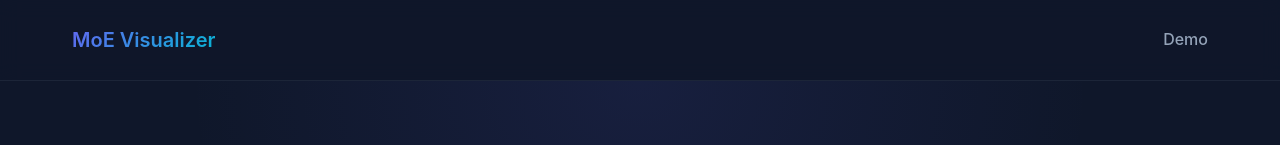
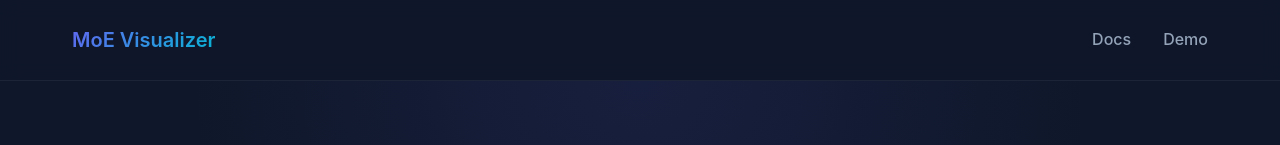
Before and after one commit to nsusanto/MoE-Visualizer, a React (Vite) app: page / in a window 1280 px wide. Shown: the top 145 px of the page. Built offline with nearby package versions, Linux system fonts and the light colour scheme.

Commit message:
Move documentation page button to top panel

```diff
--- a/src/components/layout/LandingPage.tsx
+++ b/src/components/layout/LandingPage.tsx
@@ -12,6 +12,7 @@ function LandingPage() {
             <span className={styles.logoText}>MoE Visualizer</span>
           </div>
           <nav className={styles.nav}>
+            <a href="/docs">Docs</a>
             <a href="/visualizer">Demo</a>
           </nav>
         </div>
--- a/src/components/layout/VisualizerPage.tsx
+++ b/src/components/layout/VisualizerPage.tsx
@@ -38,6 +38,7 @@ function VisualizerPage() {
           </Link>
           <nav className={styles.nav}>
             <Link to="/">Home</Link>
+            <Link to="/docs">Docs</Link>
             <button
               className={styles.metricsButton}
               onClick={() => setIsMetricsPanelOpen(true)}
```
